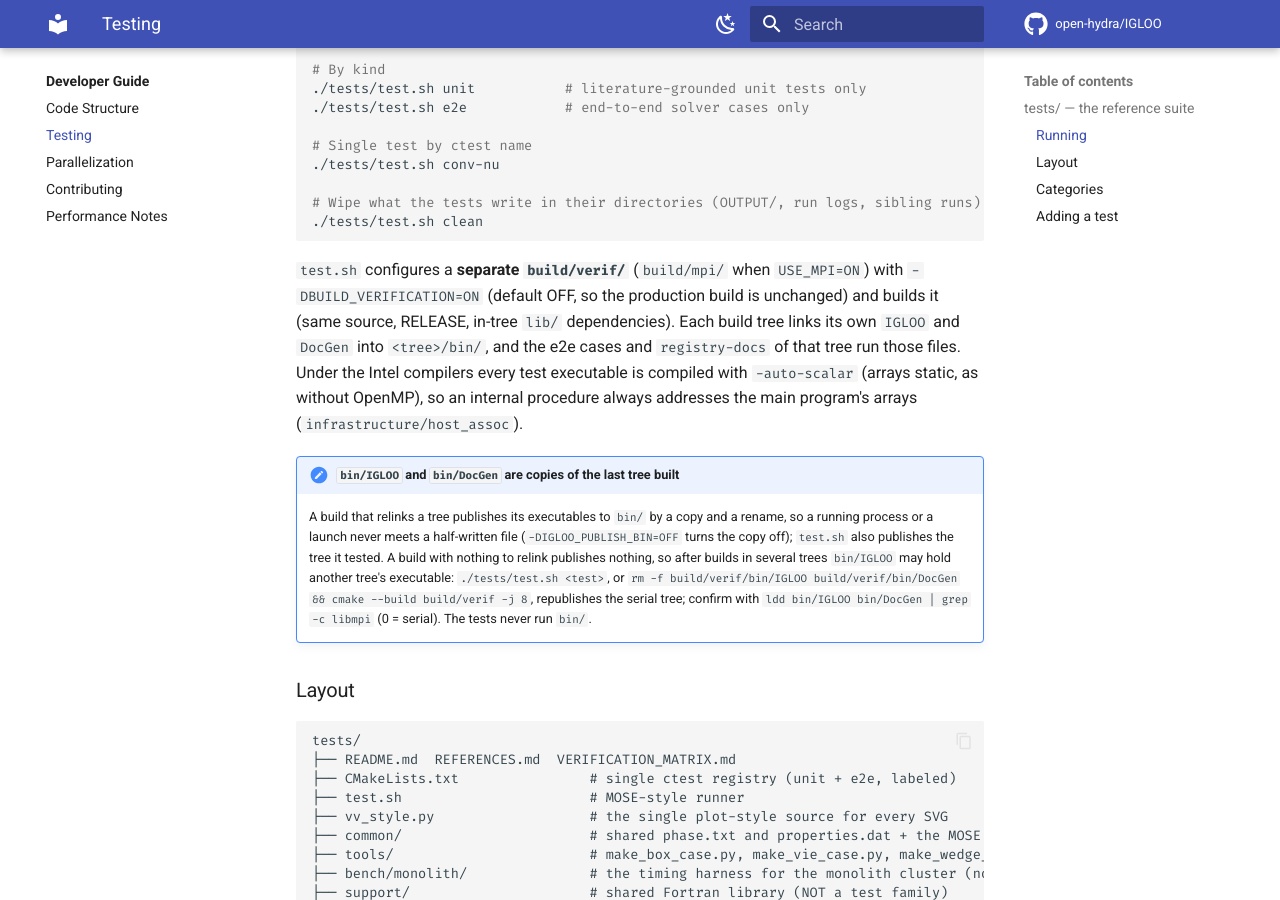
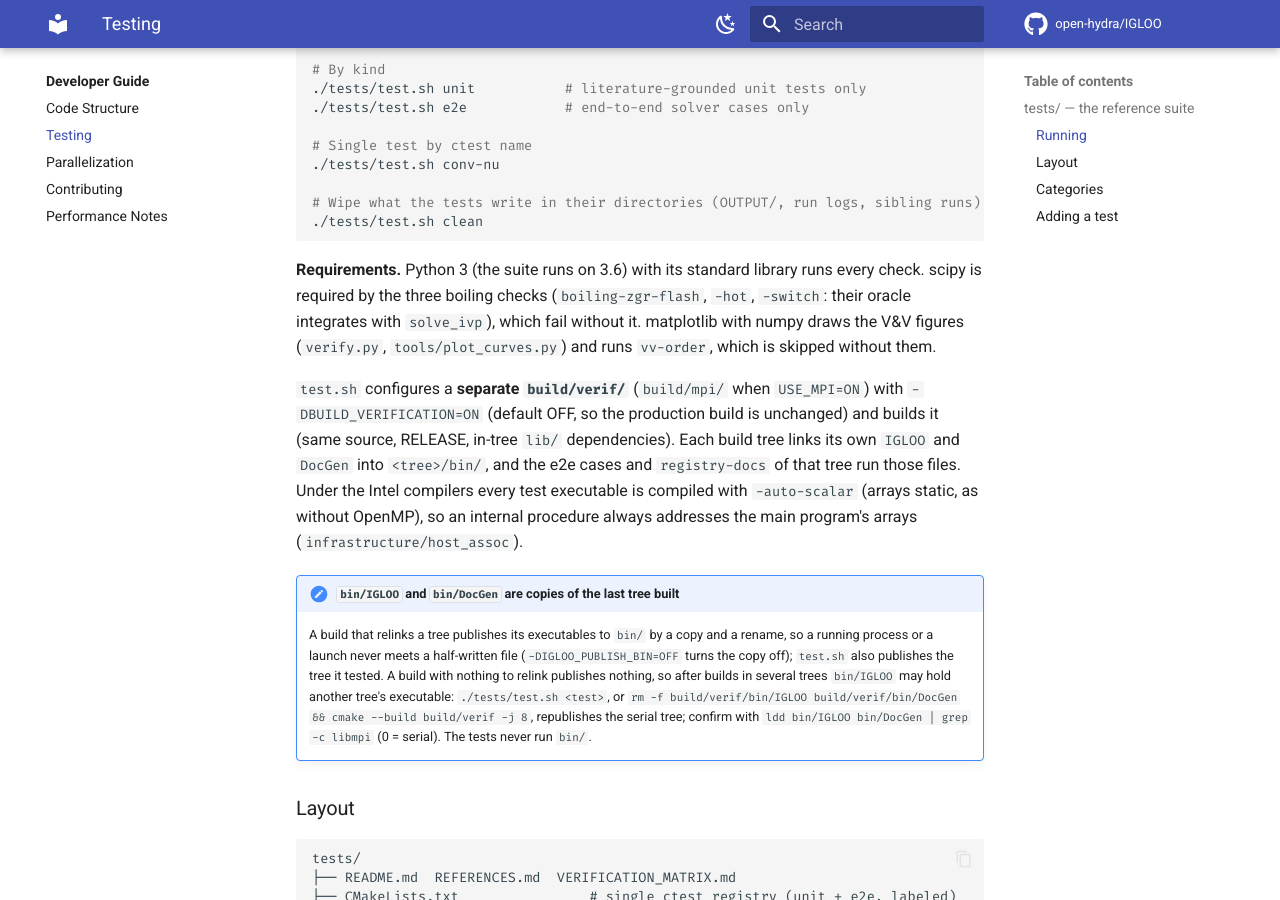
Before and after one commit to open-hydra/IGLOO, an MkDocs documentation site: the page built from docs/development/testing.md, in a window 1280 px wide and 900 px high, scrolled down 787 px. Built offline with MkDocs 1.6.1 and Material for MkDocs 9.7.7, drawn with Linux system fonts in a browser that asks for light colours; comment, search, counter and statistics services are not loaded.

Commit message:
docs(tests): the suite's Python requirements
The suite needs Python 3 and nothing beyond its standard library, except
in two places, which no page said: the three boiling checks
(boiling-zgr-flash, -hot, -switch) need scipy, whose solve_ivp
integrates their oracle, and fail without it; matplotlib with numpy
draws the V&V figures and runs vv-order, which is skipped without them.
The statement goes under the Run section of tests/README.md and
docs/development/testing.md, and as a row of the prerequisites tables
of README.md and docs/getting-started/installation.md.

An import scan of every tracked .py under tests/ finds no other
third-party module (scipy in tools/zgr_oracle.py; matplotlib in the
verify.py figures, plot_curves.py, vv_order_check.py and vv_style.py;
numpy in nine verify.py).

Co-Authored-By: Claude Opus 5.5 (1M context) <noreply@anthropic.com>
Claude-Session: https://claude.ai/code/session_019zi1qiuw7HF2aRfC8FR4xx

````diff
--- a/docs/development/testing.md
+++ b/docs/development/testing.md
@@ -39,6 +39,11 @@ USE_MPI=ON ./tests/test.sh mpi -- -DUSE_TECIO=OFF   # rank-count gates, built in
 # Wipe what the tests write in their directories (OUTPUT/, run logs, sibling runs) and build/verif/
 ./tests/test.sh clean
 ```
+
+**Requirements.** Python 3 (the suite runs on 3.6) with its standard library runs every check. scipy is required by
+the three boiling checks (`boiling-zgr-flash`, `-hot`, `-switch`: their oracle integrates with `solve_ivp`), which
+fail without it. matplotlib with numpy draws the V&V figures (`verify.py`, `tools/plot_curves.py`) and runs
+`vv-order`, which is skipped without them.
 
 `test.sh` configures a **separate `build/verif/`** (`build/mpi/` when `USE_MPI=ON`) with
 `-DBUILD_VERIFICATION=ON` (default OFF, so the production build is unchanged) and builds it (same
````
Also changed, not shown: README.md (+1 -0 lines), docs/getting-started/installation.md (+1 -0 lines), 1 other file.
